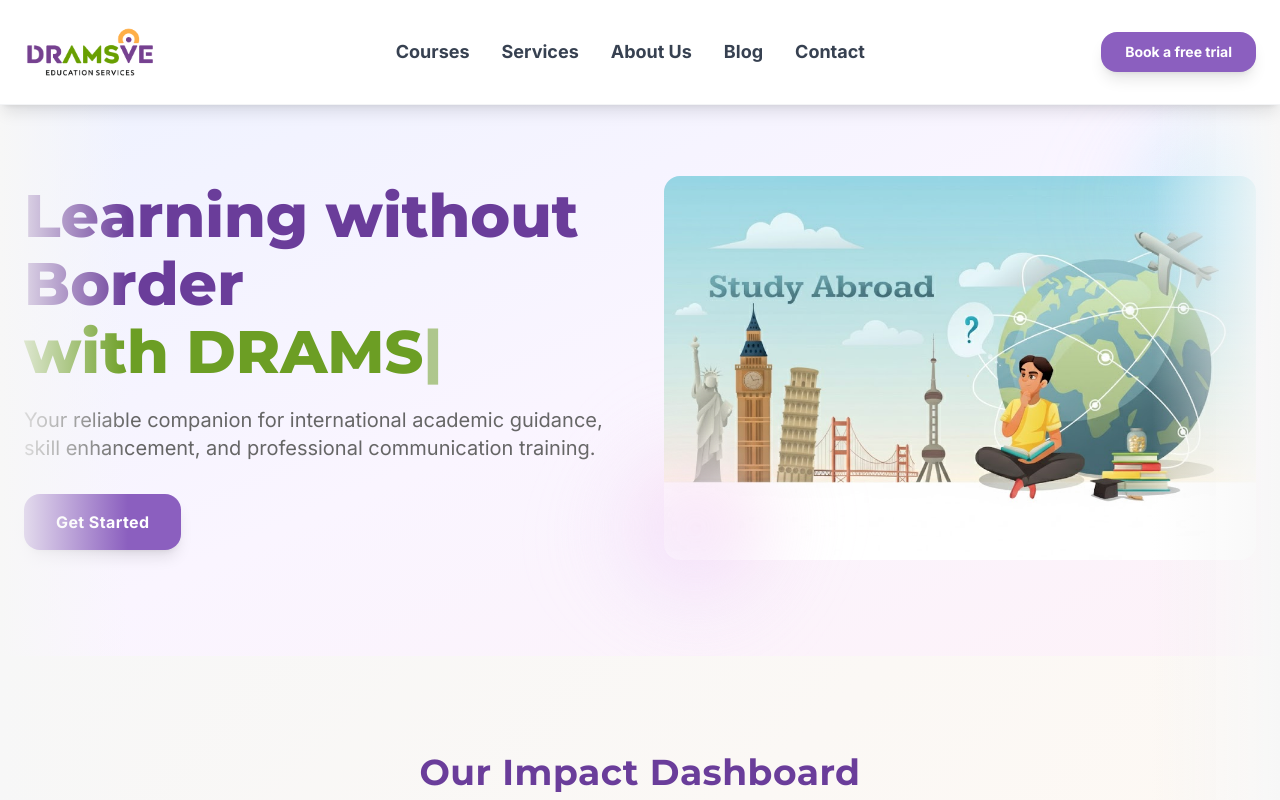
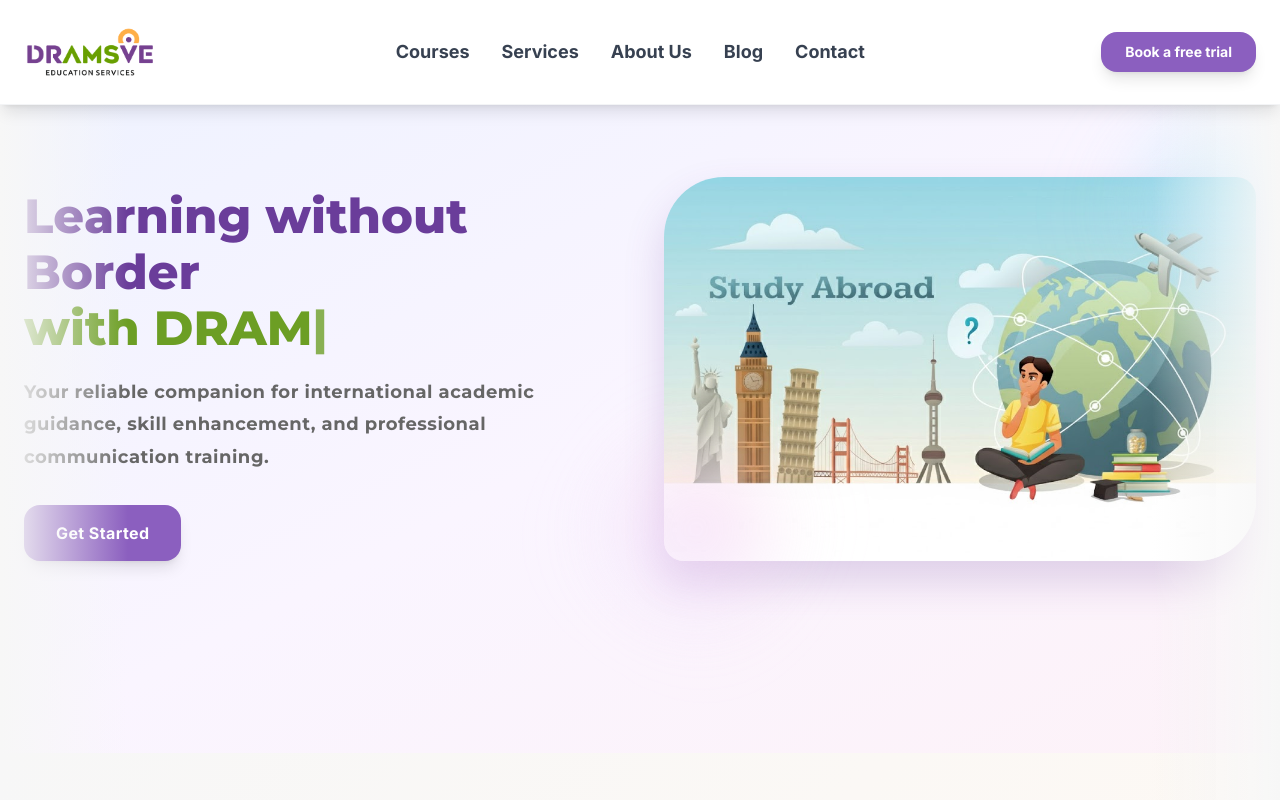
Before and after one commit to Shivam30505/Dramsve, a React (Create React App) app: page / in a window 1280 px wide. Shown: the top 800 px of the page. Built offline with nearby package versions, Linux system fonts and the light colour scheme.

Commit message:
modification in hero section photo

```diff
--- a/src/pages/Home.js
+++ b/src/pages/Home.js
@@ -91,7 +91,7 @@ const Home = () => {
             </motion.div>
 
             <div className="container mx-auto px-6 relative z-10">
-              <div className="grid lg:grid-cols-2 gap-12 items-center">
+              <div className="grid lg:grid-cols-2 gap-12 items-center mb-24">
                 <motion.div
                   className="text-center lg:text-left"
                   initial={{ opacity: 0, x: -50 }}
@@ -99,7 +99,7 @@ const Home = () => {
                   transition={{ duration: 0.6 }}
                   viewport={{ once: true }}
                 >
-                  <motion.h1 className="text-4xl md:text-5xl lg:text-6xl font-extrabold leading-tight mb-6">
+                  <motion.h2 className="text-4xl md:text-5xl font-extrabold mt-4 mb-6 leading-tight" style={{color: '#333'}}>
                     <div className="mb-2">
                       {titleLine1.split('').map((char, index) => (
                         <motion.span
@@ -161,26 +161,26 @@ const Home = () => {
                         |
                       </motion.span>
                     </motion.div>
-                  </motion.h1>
+                  </motion.h2>
                   <motion.p
-                    className="text-lg md:text-xl mb-8 max-w-2xl mx-auto lg:mx-0"
-                    style={{color: '#666'}}
+                    className="text-lg mb-8 font-light"
+                    style={{color: '#666', fontFamily: 'Montserrat, sans-serif', letterSpacing: '0.5px', lineHeight: '1.8'}}
                     initial={{ opacity: 0, y: 30 }}
-                    animate={{ opacity: 1, y: 0 }}
-                    transition={{ delay: 2.5, duration: 0.8 }}
+                    whileInView={{ opacity: 1, y: 0 }}
+                    transition={{ duration: 0.6, delay: 0.2 }}
+                    viewport={{ once: true }}
                   >
                     Your reliable companion for international academic guidance, skill enhancement, and professional communication training.
                   </motion.p>
-                  <motion.div
-                    initial={{ opacity: 0, y: 30 }}
-                    animate={{ opacity: 1, y: 0 }}
-                    transition={{ delay: 3, duration: 0.8 }}
-                  >
                   <motion.button
                     className="inline-block rounded-lg px-8 py-4 text-white text-base font-bold tracking-wide transition-all duration-300 shadow-lg"
                     style={{backgroundColor: '#8B5FBF'}}
                     whileHover={{ scale: 1.05, y: -2, backgroundColor: '#7FB83D' }}
                     whileTap={{ scale: 0.95 }}
+                    initial={{ opacity: 0, y: 30 }}
+                    whileInView={{ opacity: 1, y: 0 }}
+                    transition={{ duration: 0.6, delay: 0.4 }}
+                    viewport={{ once: true }}
                     onClick={() => {
                       navigate('/courses');
                       window.scrollTo(0, 0);
@@ -188,7 +188,6 @@ const Home = () => {
                   >
                     Get Started
                   </motion.button>
-                  </motion.div>
                 </motion.div>
                 <motion.div
                   className="relative"
@@ -199,15 +198,28 @@ const Home = () => {
                 >
                   <motion.img
                     alt="DRAMSVE Hero"
-                    className="object-cover w-full h-96 cursor-pointer rounded-2xl"
+                    className="object-cover w-full h-96 cursor-pointer"
                     src={heroSvg}
+                    style={{
+                      borderRadius: '60px 20px 60px 20px',
+                      boxShadow: '0 20px 40px rgba(106, 61, 154, 0.2)'
+                    }}
                     initial={{ opacity: 0, scale: 0.8 }}
                     whileInView={{ opacity: 1, scale: 1 }}
-                    whileHover={{ scale: 1.05, rotateY: 5, rotateX: 2 }}
+                    whileHover={{
+                      scale: 1.1,
+                      rotateY: 10,
+                      rotateX: 5,
+                      borderRadius: '20px 60px 20px 60px',
+                      boxShadow: '0 30px 60px rgba(106, 61, 154, 0.4)'
+                    }}
                     whileTap={{ scale: 0.95 }}
                     transition={{ duration: 0.4, ease: "easeInOut" }}
                     viewport={{ once: true }}
-                    animate={{ y: [0, -10, 0] }}
+                    animate={{
+                      y: [0, -10, 0],
+                      borderRadius: ['60px 20px 60px 20px', '40px 40px 40px 40px', '60px 20px 60px 20px']
+                    }}
                   />
                   <motion.div
                     className="absolute -bottom-8 -left-8 w-32 h-32 bg-gradient-to-r from-purple-200 to-pink-200 rounded-full blur-2xl opacity-60"
```
Lines whose indentation alone changed are shown as unchanged.
